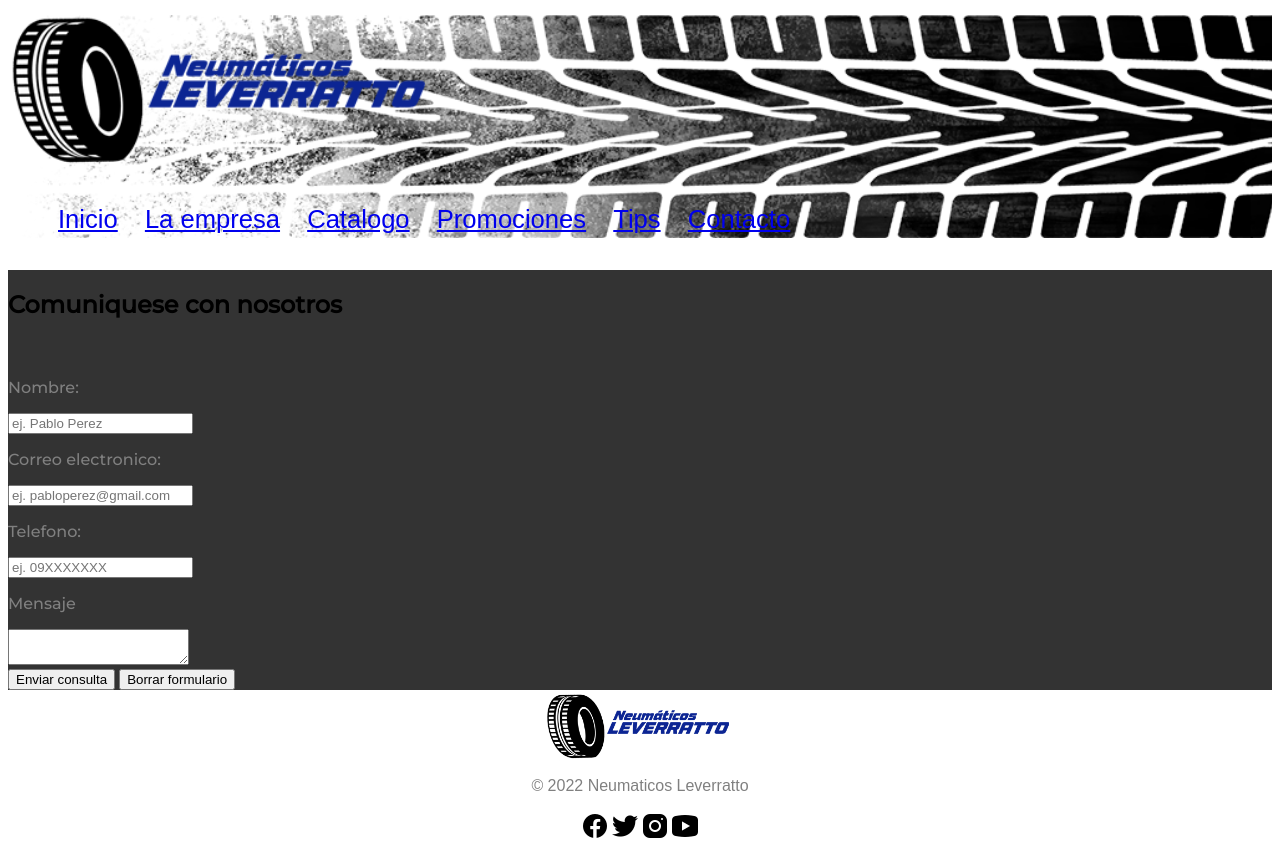
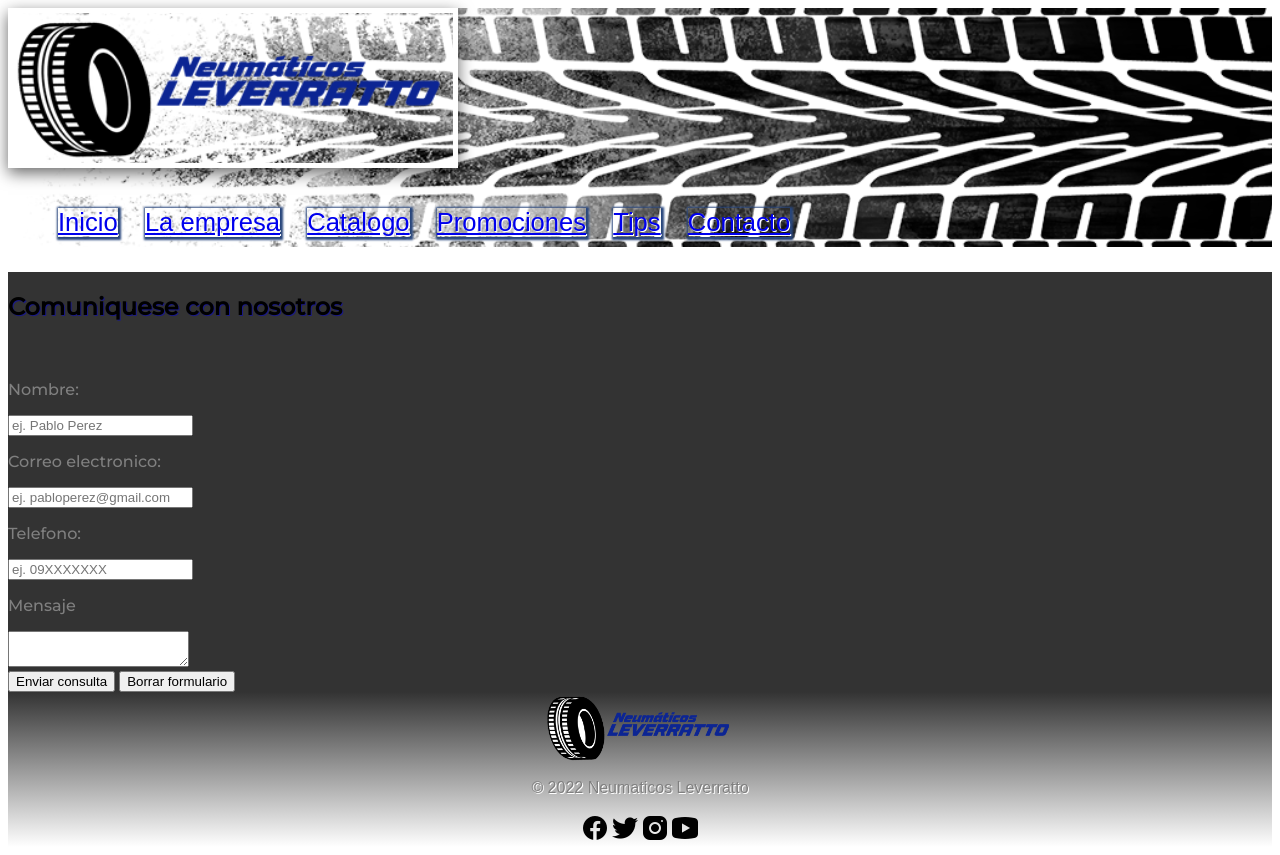
Before and after one commit to maxlevuy/proyecto-neumaticos-leverratto, a plain HTML site: page pages/contacto.html in a window 1280 px wide. Drawn offline with Linux system fonts and the light colour scheme; a web font is replaced by a local one.

Commit message:
agregamos animaciones

```diff
--- a/pages/contacto.html
+++ b/pages/contacto.html
@@ -18,7 +18,7 @@
     <header>
         <a href="index.html"> <img class="logo" src="../img/logo.png" alt="logo"></a>
         <nav>
-            <ul class="clase1 clase2">
+            <ul class="clase1 clase2 recursotxt">
                 <li><a href="../index.html">Inicio</a></li>
                 <li><a href="../pages/laempresa.html">La empresa</a></li>
                 <li><a href="../pages/catalogo.html">Catalogo</a></li>
@@ -31,7 +31,7 @@
 
     <main class="contacto">
         <!--Formulario-->
-        <h2 class="clase3 con1">Comuniquese con nosotros</h2>
+        <h2 class="clase3 con1 recursotxt2">Comuniquese con nosotros</h2>
         <form class="con2">
             <label for="campo-nombre">
                 <p class="clase3">Nombre:</p>
@@ -59,7 +59,7 @@
     <!--Footer-->
     <footer>
         <img class="center"src="../img/logo.png">
-        <p class="center4 clase2">© 2022 Neumaticos Leverratto</p>
+        <p class="center4 clase2 recursotxt">© 2022 Neumaticos Leverratto</p>
         <div class="center2">
             <a href="https://www.facebook.com/Neumaticos-Leverratto-821068844747025/"><img src="../img/face.png" alt="facebook"></a>
             <a href="https://twitter.com/"><img src="../img/twitter.png" alt="twitter"></a>
--- a/style/style.css
+++ b/style/style.css
@@ -4,26 +4,23 @@ header {
     background-image: url(../img/marca.png);
     background-size:680px;
     background-position:left;
-    background-repeat: no-repeat;
+    background-repeat: repeat;
 }
-
-
 
 li {
     display: inline-flex;
     align-items: baseline;
     margin: 10px;
+    transition: 1s;
+    box-shadow: 1px 1px 2px 2px #28467c;
 }
-
 
 main {
     background-color: #333;
 }
 
-
-
 footer {
-    background-color: #ffffff;
+    background-image: linear-gradient(to bottom, #333, white);
 }
 
 p {color:gray
@@ -76,9 +73,21 @@ p {color:gray
     .con1 { grid-area: 1 / 1 / 2 / 2; }
     .con2 { grid-area: 2 / 1 / 3 / 2; }
 
+.recursotxt{
+    text-shadow:1px 1px 0px #ffffff;
+}
+
+.recursotxt2 {
+    text-shadow: 1px 1px 0px rgb(27, 27, 134);
+}
+
 .logo {
-    display: flex;
-    width: 50%;
+	width: 180px;
+	height: 70px;
+	box-sizing: border-box;
+	border: 5px white solid;
+	overflow: hidden;
+	box-shadow: 0 5px 15px 0px rgba(0,0,0,0.6);
 }
 
 /*-----Index-----*/
@@ -140,8 +149,12 @@ p {color:gray
     }
 
     .logo {
-        display: flex;
-        width: 34%;
+        width: 450px;
+        height: 160px;
+        box-sizing: border-box;
+        border: 5px white solid;
+        overflow: hidden;
+        box-shadow: 0 5px 15px 0px rgba(0,0,0,0.6);
     }
     .parent1 {
         display: grid;
```
Also changed, not shown: index.html (+2 -2 lines), pages/catalogo.html (+2 -2 lines), pages/laempresa.html (+2 -2 lines), pages/promociones.html (+2 -2 lines), pages/tips.html (+2 -2 lines).
